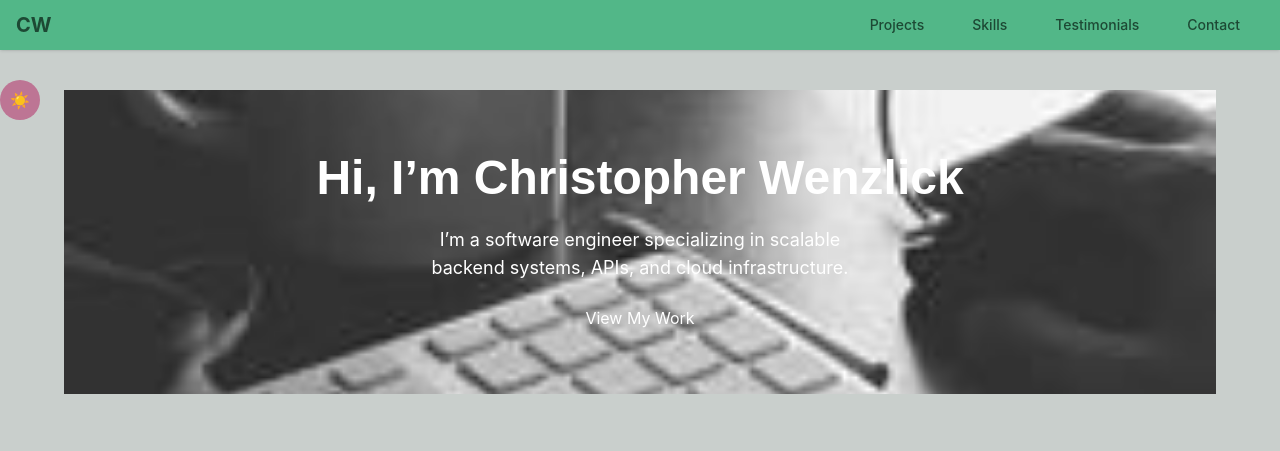
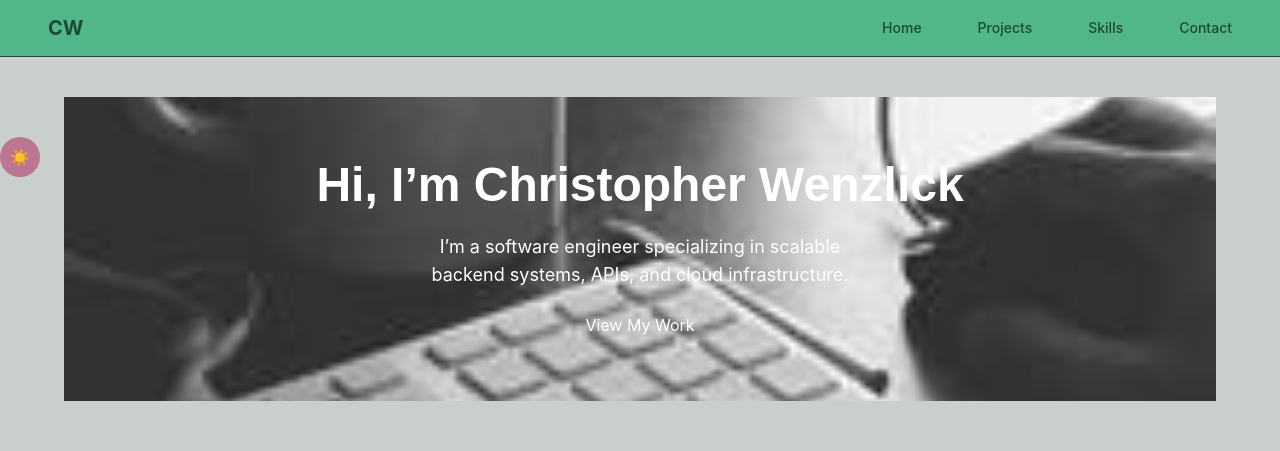
Before and after one commit to ChrisWenzlick/portfolio-website, a Next.js app: page / in a window 1280 px wide. Shown: the top 451 px of the page. Built offline with nearby package versions, Linux system fonts and the light colour scheme.

Commit message:
Update site header

```diff
--- /dev/null
+++ b/components/layout/Header.tsx
@@ -0,0 +1,78 @@
+"use client";
+
+import Link from "next/link";
+import { cn } from "@/lib/utils";
+import { useState } from "react";
+
+const NAV_LINKS = [
+    { href: "/", label: "Home" },
+    { href: "/projects", label: "Projects" },
+    { href: "/skills", label: "Skills" },
+    { href: "/contact", label: "Contact" },
+];
+
+export default function Header({
+    className,
+}: React.HTMLAttributes<HTMLElement>) {
+    const [open, setOpen] = useState(false);
+
+    return (
+        <header
+            className={cn(
+                "sticky top-0 z-50 w-full border-b bg-background/80 backdrop-blur-md text-foreground",
+                className
+            )}
+        >
+            <nav className="mx-auto flex h-14 max-w-7xl items-center justify-between px-4 sm:px-6 lg:px-8">
+                {/* Brand / Logo */}
+                <Link href="/" className="text-xl font-bold">
+                    CW
+                </Link>
+
+                {/* Desktop links */}
+                <div className="hidden md:flex items-center gap-6">
+                    {NAV_LINKS.map(({ href, label }) => (
+                        <Link
+                            key={href}
+                            href={href}
+                            className="text-sm font-medium hover:text-primary transition-colors"
+                        >
+                            {label}
+                        </Link>
+                    ))}
+                </div>
+
+                {/* Mobile menu button */}
+                <button
+                    onClick={() => setOpen((prev) => !prev)}
+                    className="md:hidden inline-flex items-center justify-center p-2 rounded hover:bg-muted"
+                >
+                    <span className="sr-only">Toggle menu</span>
+                    <div className="h-4 w-6 flex flex-col justify-between">
+                        <span className="block h-0.5 bg-current"></span>
+                        <span className="block h-0.5 bg-current"></span>
+                        <span className="block h-0.5 bg-current"></span>
+                    </div>
+                </button>
+            </nav>
+
+            {/* Mobile dropdown */}
+            {open && (
+                <div className="md:hidden border-t bg-background shadow-sm">
+                    <div className="px-4 py-2 space-y-2">
+                        {NAV_LINKS.map(({ href, label }) => (
+                            <Link
+                                key={href}
+                                href={href}
+                                className="block py-1 text-sm font-medium hover:text-primary transition-colors"
+                                onClick={() => setOpen(false)}
+                            >
+                                {label}
+                            </Link>
+                        ))}
+                    </div>
+                </div>
+            )}
+        </header>
+    );
+}
--- a/src/app/layout.tsx
+++ b/src/app/layout.tsx
@@ -1,6 +1,7 @@
 import { Metadata } from "next";
 import { Geist, Geist_Mono } from "next/font/google";
 import "./globals.css";
+import Header from "../../components/layout/Header";
 
 const geistSans = Geist({
   variable: "--font-geist-sans",
@@ -27,6 +28,7 @@
       <body
         className={`${geistSans.variable} ${geistMono.variable} antialiased`}
       >
+        <Header />
         {children}
       </body>
     </html>
--- a/src/app/page.tsx
+++ b/src/app/page.tsx
@@ -10,11 +10,9 @@
 export default function Home() {
     return (
       <main>
-        <SiteHeader />
-
         <ThemeToggle />
 
-        <Hero className='section my-[var(--navbar-height)]' imageUrl='/desk.jpg'>
+        <Hero className='section' imageUrl='/desk.jpg'>
           <div className="max-w-3xl mx-auto space-y-6">
             <h1 className="text-5xl font-bold">Hi, I’m Christopher Wenzlick</h1>
             <p className="text-lg text-balance">
```
